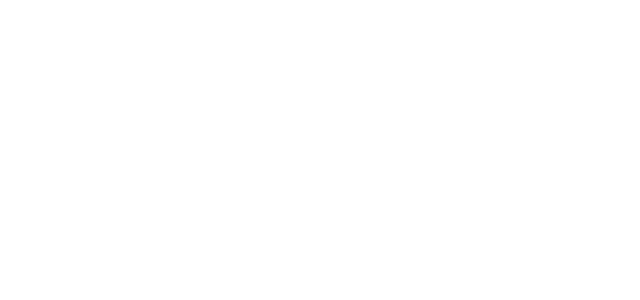
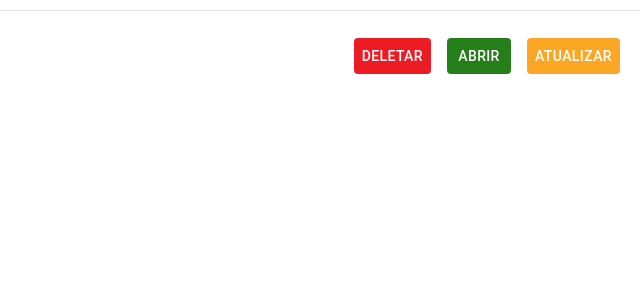
Before and after one commit to mateusaugust/ls-system, a React (Create React App) app in the folder ls/: page / in a window 1280 px wide. Shown: the top 300 px of the page, without its empty margins (640-1280 px from the left). Built offline with nearby package versions, Linux system fonts and the light colour scheme.

Commit message:
Feat/ls 3/display buttons (#12)
* Menu lateral desabilitado

* tela de registro desabilitada

* comentario

* new comment

* final Modal

```diff
--- a/ls/src/App.tsx
+++ b/ls/src/App.tsx
@@ -3,7 +3,8 @@
 import LateralMenu from "./components/LateralMenu";
 import Register from "./components/Register";
 import Form from "./components/Form"  ;
-import Lista from "./components/Lista";
+import ModalButtonsDynamic from "./Modals/ModalButtonsDynamic";
+
 
 
 function App() {
@@ -14,6 +15,8 @@
   //Para habilitar o menu lateral tire os comentarios da const abaixo,
   //dos componentes LateralMenu e ConfirmGoOut
   //const [open, setOpen] = useState(false);
+
+  const [typeButtons, setTypeButtons] = useState(0);
 
   return (
    <>
@@ -38,6 +41,8 @@
       //<Lista/>
     }
 
+      <ModalButtonsDynamic typeButtons={typeButtons}/>
+
     {
       //Colaborador: Mateus Augusto da Silva
       //:)
--- /dev/null
+++ b/ls/src/Modals/ModalButtonsDynamic.tsx
@@ -0,0 +1,56 @@
+import { Box, Button, Grid } from '@mui/material'
+import React from 'react'
+
+type TModalButtonsDynamic={
+  typeButtons: number;
+}
+
+const ModalButtonsDynamic = ({typeButtons}:TModalButtonsDynamic) => {
+  return (
+    <Box sx={{height:"90px", mt:"10px", borderTop:"1px solid #E0E0E0"}}>
+     <Grid container sx={{padding:"20px", display:"flex", gap:"16px", height:"100%", alignItems:"center", justifyContent:"end"}}>
+        <Grid item >
+          <Button sx={{
+                    backgroundColor:"#ED1C24",
+                    color:"white",
+                    borderColor:"#ED1C24",
+
+                    '&:hover':{backgroundColor:"#1E3B6F", borderColor:"#1E3B6F"}
+                   }}>
+              {typeButtons !== 2 ? "Deletar" : "Descartar"}
+          </Button>
+        </Grid>
+
+        <Grid item>
+          <Button sx={{
+                    backgroundColor:"#267e1b",
+                    color:"white",
+                    borderColor:"#267e1b",
+
+                    '&:hover':{backgroundColor:"#1E3B6F", borderColor:"#1E3B6F"}
+                   }} >
+              {typeButtons === 0 ? "Abrir": "Salvar"}
+          </Button>
+        </Grid>
+
+        {typeButtons === 0 && (
+          <Grid item >
+            <Button sx={{
+                    backgroundColor:"#fba725",
+                    color:"white",
+                    borderColor:"#fba725",
+
+                    '&:hover':{backgroundColor:"#1E3B6F", borderColor:"#1E3B6F"}
+                   }} >
+                Atualizar
+            </Button>
+          </Grid>
+        )}
+
+
+      </Grid>
+
+     </Box>
+  )
+}
+export default ModalButtonsDynamic
```
